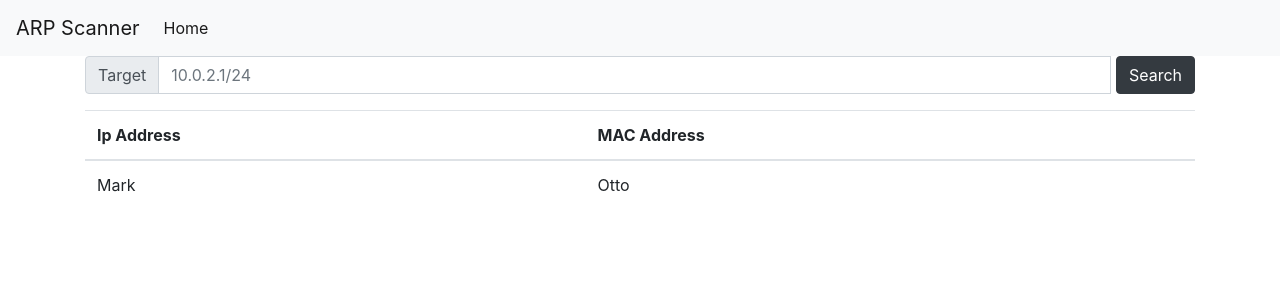
After one commit to keraattin/Cyber-Security-Tools, a Flask app: page / in a window 1280 px wide. The commit adds this page. Shown: the top 300 px of the page. Run offline with Flask 2, Linux system fonts and the light colour scheme; some libraries are stand-ins or nearby versions.

Commit message:
Home Page Template Added

```diff
--- a/arp_scanner/arp_scanner.py
+++ b/arp_scanner/arp_scanner.py
@@ -1,7 +1,7 @@
 #!/usr/bin/env python3
 
 
-from flask import Flask, request, abort, jsonify
+from flask import Flask, request, abort, jsonify, render_template
 from flask_restful import Resource, Api, abort
 from werkzeug.exceptions import BadRequest
 import scapy.all as scapy
@@ -96,6 +96,15 @@ class ArpScan(Resource):
 ##############################################################################
 
 
+# Pages
+##############################################################################
+## Homepage
+@app.route('/', methods=['GET'])
+def home():
+    return render_template('home.html')
+##############################################################################
+
+
 # Endpoints
 ##############################################################################
 api.add_resource(ArpScan, '/arp_scan')
--- /dev/null
+++ b/arp_scanner/templates/home.html
@@ -0,0 +1,33 @@
+{% include 'layout.html' %}
+
+{% block body %}
+<div class="container">
+    <div class="input-group mb-3">
+        <div class="input-group-prepend">
+            <span class="input-group-text" id="basic-addon3">Target</span>
+        </div>
+        <input type="text" class="form-control" id="target" placeholder="10.0.2.1/24">&nbsp;
+        <button type="button" class="btn btn-dark">Search</button>
+    </div>
+    </hr>
+    <table class="table">
+        <thead>
+          <tr>
+            <th scope="col">Ip Address</th>
+            <th scope="col">MAC Address</th>
+          </tr>
+        </thead>
+        <tbody>
+          <tr>
+            <td>Mark</td>
+            <td>Otto</td>
+          </tr>
+        </tbody>
+      </table>
+</div>
+
+{% endblock %}
+
+{% block scripts%}
+
+{% endblock %}
--- a/arp_scanner/templates/layout.html
+++ b/arp_scanner/templates/layout.html
@@ -16,12 +16,13 @@
     {% block body%}
     {% endblock %}
 
-    <!-- Optional JavaScript -->
-    {% block scripts%}
-    {% endblock %}
     <!-- jQuery first, then Popper.js, then Bootstrap JS -->
     <script src="https://code.jquery.com/jquery-3.4.1.slim.min.js" integrity="sha384-J6qa4849blE2+poT4WnyKhv5vZF5SrPo0iEjwBvKU7imGFAV0wwj1yYfoRSJoZ+n" crossorigin="anonymous"></script>
     <script src="https://cdn.jsdelivr.net/npm/popper.js@1.16.0/dist/umd/popper.min.js" integrity="sha384-Q6E9RHvbIyZFJoft+2mJbHaEWldlvI9IOYy5n3zV9zzTtmI3UksdQRVvoxMfooAo" crossorigin="anonymous"></script>
     <script src="https://stackpath.bootstrapcdn.com/bootstrap/4.4.1/js/bootstrap.min.js" integrity="sha384-wfSDF2E50Y2D1uUdj0O3uMBJnjuUD4Ih7YwaYd1iqfktj0Uod8GCExl3Og8ifwB6" crossorigin="anonymous"></script>
+
+    <!-- Optional JavaScript -->
+    {% block scripts%}
+    {% endblock %}
   </body>
 </html>
```
